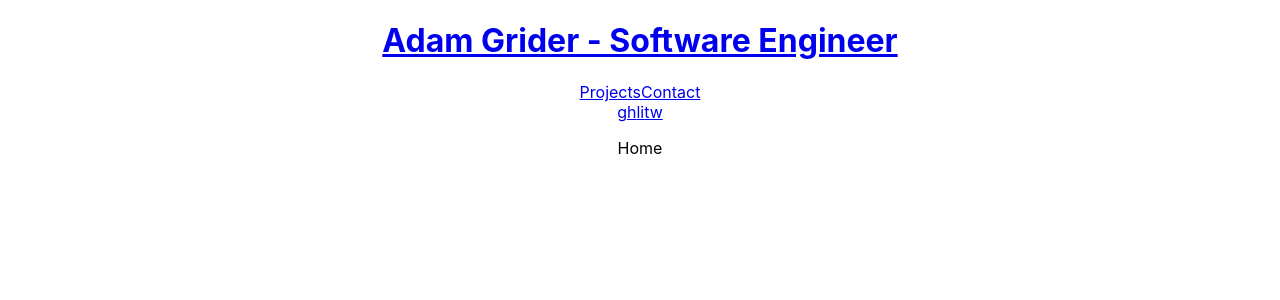
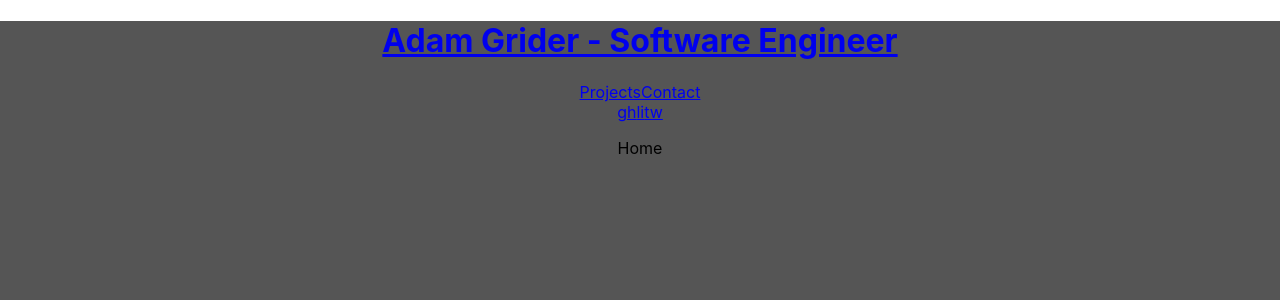
Before and after one commit to AdamHG2411/ahg-portfolio, a React (Create React App) app: page / in a window 1280 px wide. Shown: the top 300 px of the page. Built offline with nearby package versions, Linux system fonts and the light colour scheme.

Commit message:
style tweaks

```diff
--- a/src/App.css
+++ b/src/App.css
@@ -1,33 +1,6 @@
 .App {
   text-align: center;
+  background-color: #555;
+  min-height: 100vh;
+  margin: 0;
 }
-
-.App-logo {
-  animation: App-logo-spin infinite 20s linear;
-  height: 40vmin;
-  pointer-events: none;
-}
-
-.App-header {
-  background-color: #282c34;
-  min-height: 100vh;
-  display: flex;
-  flex-direction: column;
-  align-items: center;
-  justify-content: center;
-  font-size: calc(10px + 2vmin);
-  color: white;
-}
-
-.App-link {
-  color: #61dafb;
-}
-
-@keyframes App-logo-spin {
-  from {
-    transform: rotate(0deg);
-  }
-  to {
-    transform: rotate(360deg);
-  }
-}
--- a/src/index.css
+++ b/src/index.css
@@ -1,5 +1,11 @@
+html {
+  padding: 0;
+  margin: 0;
+}
+
 body {
   margin: 0;
+  padding: 0;
   font-family: -apple-system, BlinkMacSystemFont, "Segoe UI", "Roboto", "Oxygen",
     "Ubuntu", "Cantarell", "Fira Sans", "Droid Sans", "Helvetica Neue",
     sans-serif;
```
Also changed, not shown: 1 other file (tests, documents, lock files or other folders).
